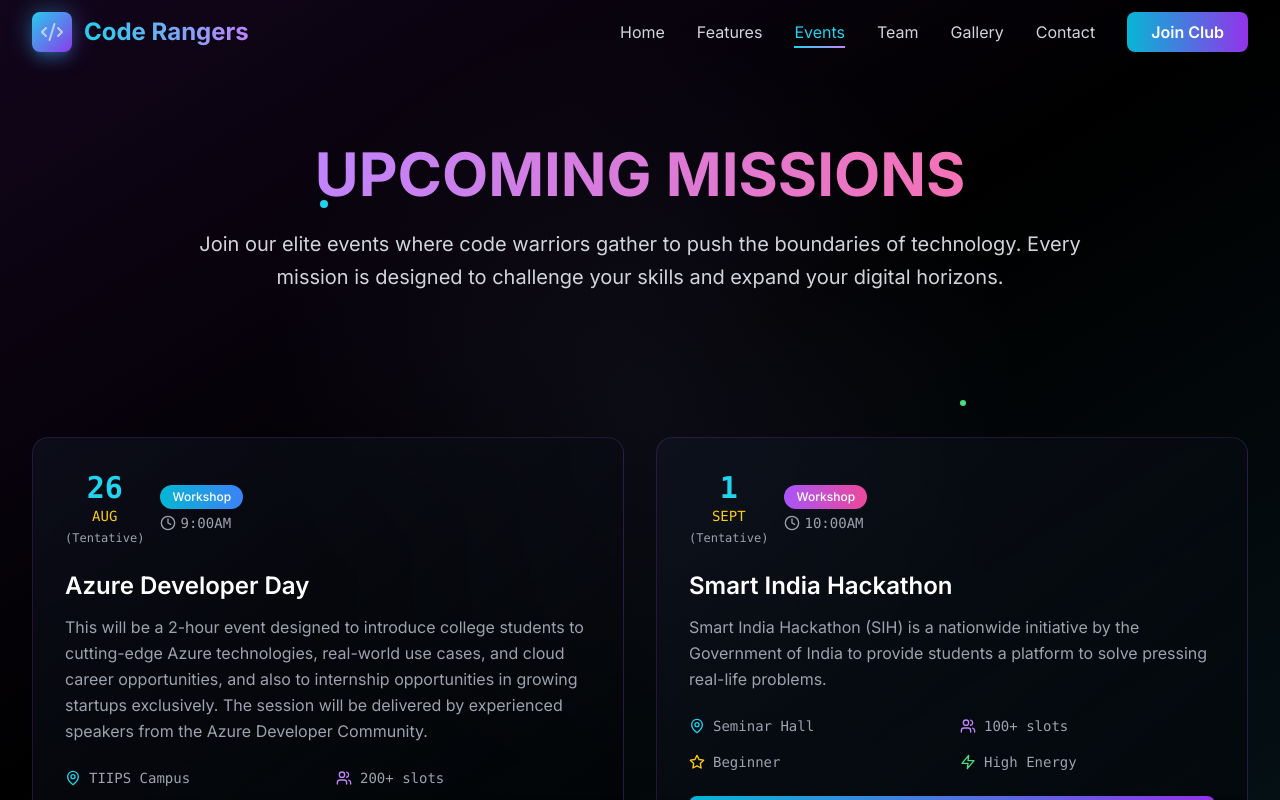
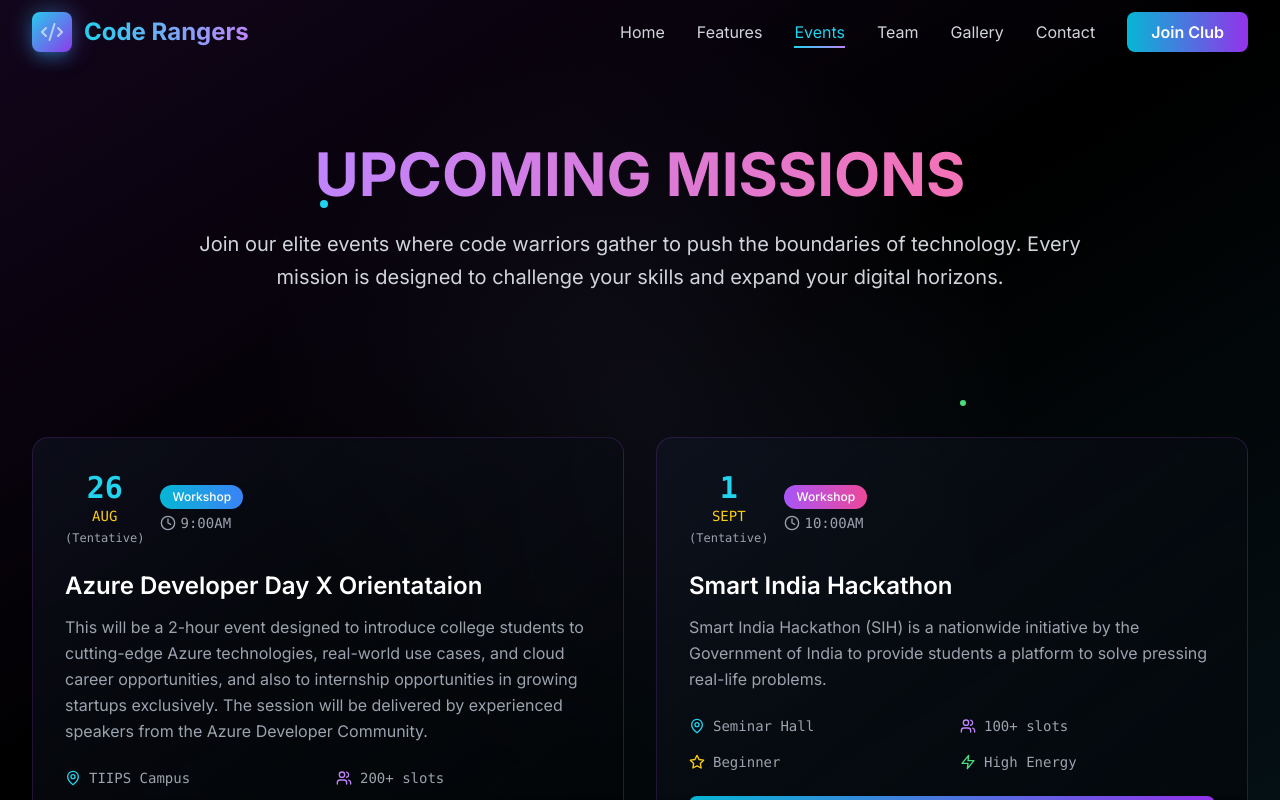
Before and after one commit to harshitg20/Code-Rangers-Website, a React (Vite) app: page /events in a window 1280 px wide. Shown: the top 800 px of the page. Built offline with nearby package versions, Linux system fonts and the light colour scheme.

Commit message:
Update Events.tsx

```diff
--- a/src/pages/Events.tsx
+++ b/src/pages/Events.tsx
@@ -6,14 +6,14 @@ const Events = () => {
     {
       date: "Aug 26",
       time: "9:00AM",
-      title: "Azure Developer Day",
+      title: "Azure Developer Day X Orientataion",
       description: "This will be a 2-hour event designed to introduce college students to cutting-edge Azure technologies, real-world use cases, and cloud career opportunities, and also to internship opportunities in growing startups exclusively. The session will be delivered by experienced speakers from the Azure Developer Community.",
       type: "Workshop",
       color: "from-cyan-500 to-blue-500",
       location: "TIIPS Campus",
       attendees: "200+",
       difficulty: "Seminar Hall",
-      link: "https://forms.gle/1JYbtSHaowKCnAit",
+      link: "https://reskilll.com/event/azuredaytrinity",
       tentative: true,
 
     },
```
